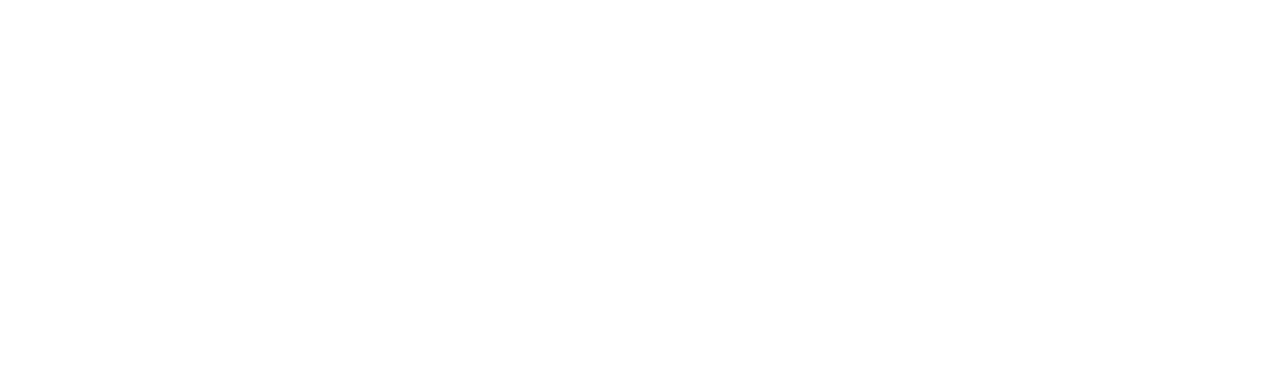
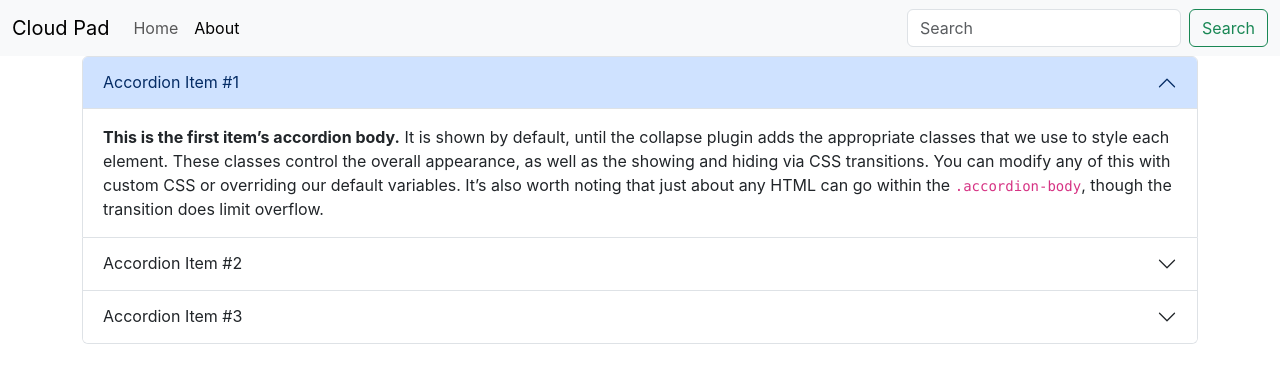
Before and after one commit to aqibdev01/Cloud_Pad_Frontend, a React (Create React App) app: page /about in a window 1280 px wide. Shown: the top 382 px of the page. Built offline with nearby package versions, Linux system fonts and the light colour scheme.

Commit message:
Ready to display notes

```diff
--- a/package.json
+++ b/package.json
@@ -18,7 +18,7 @@
     "build": "react-scripts build",
     "test": "react-scripts test",
     "eject": "react-scripts eject",
-    "concurrent": "concurrently \"npm run start\" \"nodemon cd ../cloud_pad_backend/index.js\""
+    "conc": "concurrently \"npm run start\" \"nodemon cd ../cloud_pad_backend/index.js\""
   },
   "eslintConfig": {
     "extends": [
--- a/src/App.js
+++ b/src/App.js
@@ -1,11 +1,26 @@
+import "./App.css";
 
-import './App.css';
+import { BrowserRouter, Routes, Route } from "react-router-dom";
+import Navbar from "./components/Navbar";
+import Home from "./components/Home";
+import About from "./components/About";
+import NoteState from "./context/notes/NoteState";
 
 function App() {
   return (
-    <div className="App">
-
-    </div>
+    <>
+      <NoteState>
+        <BrowserRouter>
+          <Navbar />
+            <div class="container">
+          <Routes>
+              <Route exact path="/" element={<Home />} />
+              <Route exact path="/about" element={<About />} />
+          </Routes>
+            </div>
+        </BrowserRouter>
+      </NoteState>
+    </>
   );
 }
 
--- /dev/null
+++ b/src/components/About.js
@@ -0,0 +1,100 @@
+import React from "react";
+
+const About = () => {
+  return (
+    <div className="accordion" id="accordionExample">
+      <div className="accordion-item">
+        <h2 className="accordion-header">
+          <button
+            className="accordion-button"
+            type="button"
+            data-bs-toggle="collapse"
+            data-bs-target="#collapseOne"
+            aria-expanded="true"
+            aria-controls="collapseOne"
+          >
+            Accordion Item #1
+          </button>
+        </h2>
+        <div
+          id="collapseOne"
+          className="accordion-collapse collapse show"
+          data-bs-parent="#accordionExample"
+        >
+          <div className="accordion-body">
+            <strong>This is the first item’s accordion body.</strong> It is
+            shown by default, until the collapse plugin adds the appropriate
+            classes that we use to style each element. These classes control the
+            overall appearance, as well as the showing and hiding via CSS
+            transitions. You can modify any of this with custom CSS or
+            overriding our default variables. It’s also worth noting that just
+            about any HTML can go within the <code>.accordion-body</code>,
+            though the transition does limit overflow.
+          </div>
+        </div>
+      </div>
+      <div className="accordion-item">
+        <h2 className="accordion-header">
+          <button
+            className="accordion-button collapsed"
+            type="button"
+            data-bs-toggle="collapse"
+            data-bs-target="#collapseTwo"
+            aria-expanded="false"
+            aria-controls="collapseTwo"
+          >
+            Accordion Item #2
+          </button>
+        </h2>
+        <div
+          id="collapseTwo"
+          className="accordion-collapse collapse"
+          data-bs-parent="#accordionExample"
+        >
+          <div className="accordion-body">
+            <strong>This is the second item’s accordion body.</strong> It is
+            hidden by default, until the collapse plugin adds the appropriate
+            classes that we use to style each element. These classes control the
+            overall appearance, as well as the showing and hiding via CSS
+            transitions. You can modify any of this with custom CSS or
+            overriding our default variables. It’s also worth noting that just
+            about any HTML can go within the <code>.accordion-body</code>,
+            though the transition does limit overflow.
+          </div>
+        </div>
+      </div>
+      <div className="accordion-item">
+        <h2 className="accordion-header">
+          <button
+            className="accordion-button collapsed"
+            type="button"
+            data-bs-toggle="collapse"
+            data-bs-target="#collapseThree"
+            aria-expanded="false"
+            aria-controls="collapseThree"
+          >
+            Accordion Item #3
+          </button>
+        </h2>
+        <div
+          id="collapseThree"
+          className="accordion-collapse collapse"
+          data-bs-parent="#accordionExample"
+        >
+          <div className="accordion-body">
+            <strong>This is the third item’s accordion body.</strong> It is
+            hidden by default, until the collapse plugin adds the appropriate
+            classes that we use to style each element. These classes control the
+            overall appearance, as well as the showing and hiding via CSS
+            transitions. You can modify any of this with custom CSS or
+            overriding our default variables. It’s also worth noting that just
+            about any HTML can go within the <code>.accordion-body</code>,
+            though the transition does limit overflow.
+          </div>
+        </div>
+      </div>
+    </div>
+  );
+};
+
+export default About;
--- a/src/components/Home.js
+++ b/src/components/Home.js
@@ -1,11 +1,31 @@
-import React from 'react'
+import React from "react";
+import Notes from "./Notes";
 
 const Home = () => {
   return (
-    <div>
+    <>
+      <div class="my-3">
+        <h2>Create Note</h2>
+        <label for="title" class="form-label">
+          Title
+        </label>
+        <input class="form-control" id="title" placeholder="Title" />
+        <label for="description" class="form-label">
+          Description
+        </label>
+        <input
+          class="form-control"
+          id="description"
+          placeholder="Description"
+        />
+        <label for="tag" class="form-label">
+          Tag
+        </label>
+        <input class="form-control" id="tag" placeholder="Tag" />
+      </div>
+      <Notes/>
+    </>
+  );
+};
 
-    </div>
-  )
-}
-
-export default Home
+export default Home;
--- /dev/null
+++ b/src/components/Navbar.js
@@ -0,0 +1,64 @@
+import React from "react";
+import { Link, useLocation } from "react-router-dom";
+
+const Navbar = () => {
+  const location = useLocation();
+  return (
+    <nav className="navbar navbar-expand-lg bg-body-tertiary">
+      <div className="container-fluid">
+        <Link className="navbar-brand" to="/doc">
+          Cloud Pad
+        </Link>
+        <button
+          className="navbar-toggler"
+          type="button"
+          data-bs-toggle="collapse"
+          data-bs-target="#navbarSupportedContent"
+          aria-controls="navbarSupportedContent"
+          aria-expanded="false"
+          aria-label="Toggle navigation"
+        >
+          <span className="navbar-toggler-icon"></span>
+        </button>
+        <div className="collapse navbar-collapse" id="navbarSupportedContent">
+          <ul className="navbar-nav me-auto mb-2 mb-lg-0">
+            <li className="nav-item">
+              <Link
+                className={`nav-link${
+                  location.pathname === "/" ? " active" : ""
+                }`}
+                aria-current="page"
+                to="/"
+              >
+                Home
+              </Link>
+            </li>
+            <li className="nav-item">
+              <Link
+                className={`nav-link${
+                  location.pathname === "/about" ? " active" : ""
+                }`}
+                to="/about"
+              >
+                About
+              </Link>
+            </li>
+          </ul>
+          <form className="d-flex" role="search">
+            <input
+              className="form-control me-2"
+              type="search"
+              placeholder="Search"
+              aria-label="Search"
+            />
+            <button className="btn btn-outline-success" type="submit">
+              Search
+            </button>
+          </form>
+        </div>
+      </div>
+    </nav>
+  );
+};
+
+export default Navbar;
--- /dev/null
+++ b/src/components/Noteitem.js
@@ -0,0 +1,21 @@
+import React from "react";
+import { Link } from "react-router-dom";
+
+function Noteitem(props) {
+  const { note } = props;
+  return (
+    <div className="col md-3 my-3">
+      <div className="card" style={{ width: "18rem" }}>
+        <div className="card-body">
+          <h5 className="card-title">{note.title}</h5>
+          <p className="card-text">{note.description}</p>
+          <Link to="/" className="btn btn-primary">
+            Edit
+          </Link>
+        </div>
+      </div>
+    </div>
+  );
+}
+
+export default Noteitem;
--- /dev/null
+++ b/src/components/Notes.js
@@ -0,0 +1,18 @@
+import React, { useContext } from "react";
+import noteContext from "../context/notes/noteContext";
+import Noteitem from "./Noteitem";
+
+function Notes() {
+  const context = useContext(noteContext);
+  const { notes } = context;
+  return (
+    <div className="row my-3">
+      <h2>All Notes</h2>
+      {notes.map((notes) => {
+        return <Noteitem note={notes} />;
+      })}
+    </div>
+  );
+}
+
+export default Notes;
--- /dev/null
+++ b/src/context/notes/NoteState.js
@@ -0,0 +1,42 @@
+import React, { useState } from "react";
+import NoteContext from "./noteContext";
+
+const NoteState = (props) => {
+  const notesTest = [
+    {
+      _id: "6898e8cac39200568d891361",
+      user: "6894e3a32ec99982518b5d77",
+      title: "This is a note",
+      description: "Hi agent",
+      tag: "Test",
+      timestamp: "2025-08-10T18:45:30.734Z",
+      __v: 0,
+    },
+    {
+      _id: "6898e8ffc39200568d891363",
+      user: "6894e3a32ec99982518b5d77",
+      title: "Surprise Gift",
+      description: "Surprise Mother and Father Agent",
+      tag: "Birthday",
+      timestamp: "2025-08-10T18:46:23.030Z",
+      __v: 0,
+    },
+    {
+      _id: "6898e916c39200568d891365",
+      user: "6894e3a32ec99982518b5d77",
+      title: "Birthday ",
+      description: "Happy Bitrhday Jan",
+      tag: "Test",
+      timestamp: "2025-08-10T18:46:46.294Z",
+      __v: 0,
+    },
+  ];
+  const [notes, setNotes] = useState(notesTest);
+  return (
+    <NoteContext.Provider value={{ notes, setNotes }}>
+      {props.children}
+    </NoteContext.Provider>
+  );
+};
+
+export default NoteState;
--- /dev/null
+++ b/src/context/notes/noteContext.js
@@ -0,0 +1,5 @@
+import { createContext } from "react";
+
+const noteContext = createContext();
+
+export default noteContext;
```
Also changed, not shown: public/manifest.json.
